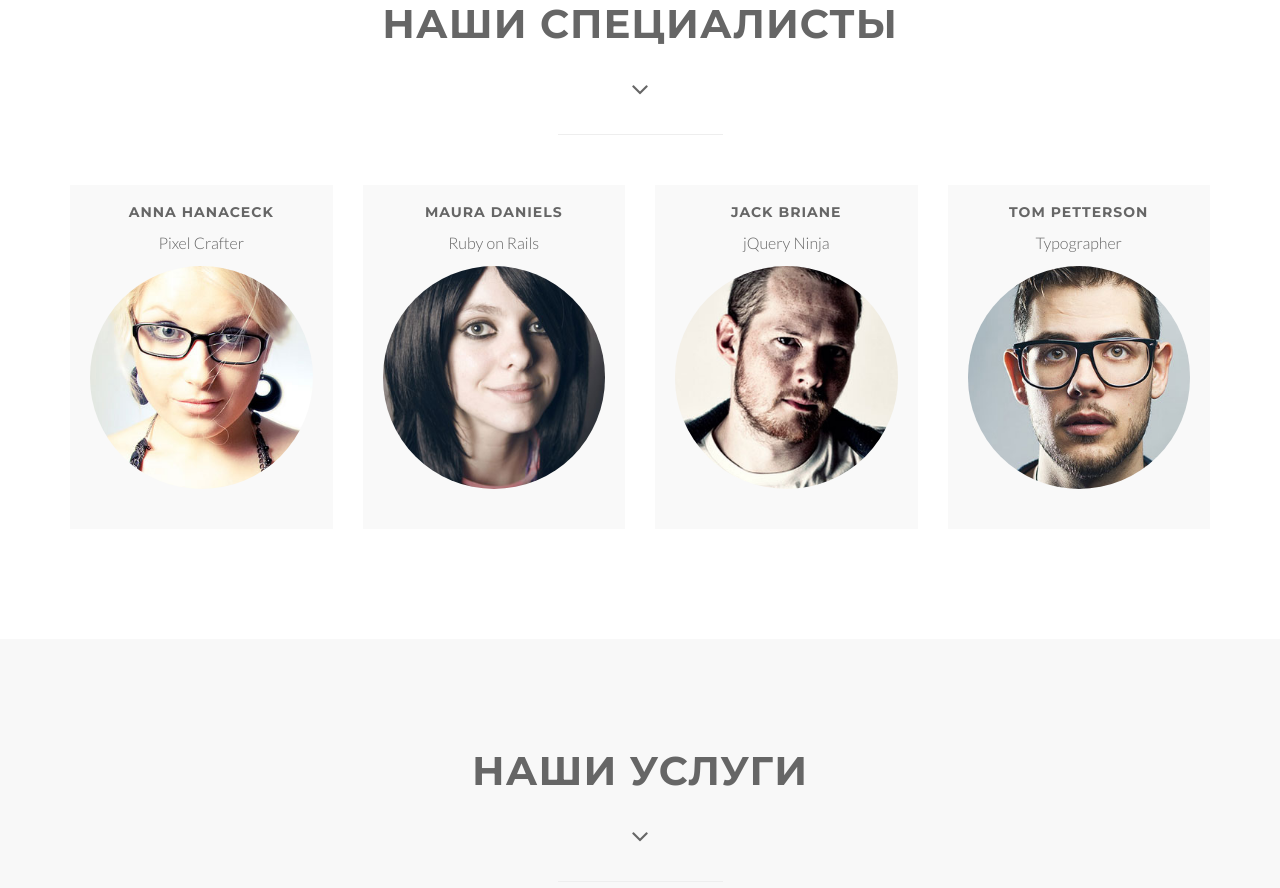
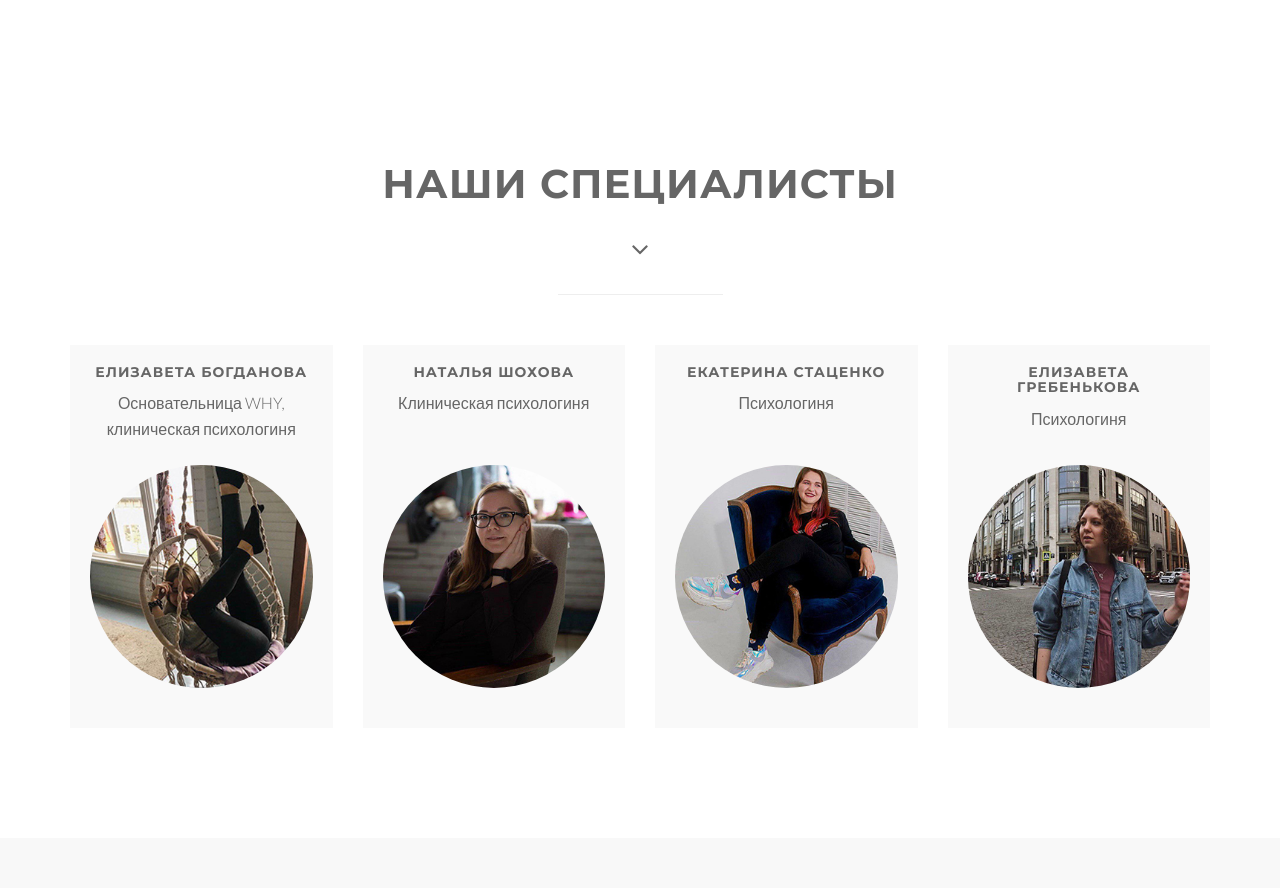
Before and after one commit to BogdanovPD/y-landing, a PHP site: page / in a window 1280 px wide. Shown: the part 2399-3287 px from the top of the page. Run offline with PHP 8.4, Linux system fonts and the light colour scheme.

Commit message:
specialists added

```diff
--- a/color/default.css
+++ b/color/default.css
@@ -6,7 +6,7 @@
 	background: #000;
 }
 
-@media (max-width: 768px) {
+@media (max-width: 1920px) {
   .navbar, .navbar-nav {
 		background: #000 !important;
 	}
@@ -20,7 +20,7 @@
 	}
 
 	.intro {
-		height: 170%;
+		height: 120%;
 	}
 }
 
--- a/css/style.css
+++ b/css/style.css
@@ -330,7 +330,6 @@
 
 .intro .slogan {
 	text-align: center;
-
 }
 
 .intro .page-scroll {
@@ -387,6 +386,10 @@
     font-size: 16px;
 }
 
+.inner-title {
+    height: 100px;
+}
+
 .boxed-grey {
 	background: #f9f9f9;
 	padding: 20px;
@@ -402,6 +405,12 @@
 
 .avatar {
 	margin-bottom: 20px;
+}
+
+.avatar img {
+    margin-left: auto;
+    margin-right: auto;
+    display: block;
 }
 
 .team-social {
--- a/index.html
+++ b/index.html
@@ -143,11 +143,11 @@
     </div>
     <div class="row">
       <div class="wow fadeIn" data-wow-delay="0.2s">
-      <div>
-        <h3 class="about-text">
-          Внутри WHY мы придумали и развиваем проекты:
-        </h3>
-      </div>
+        <div>
+          <h3 class="about-text">
+            Внутри WHY мы придумали и развиваем проекты:
+          </h3>
+        </div>
       </div>
       <div class="col-md-3">
         <div class="wow bounceInRight" data-wow-delay="0.4s">
@@ -215,16 +215,6 @@
         </div>
       </div>
     </div>
-    <!--<ul>-->
-    <!--https://www.pinterest.ru/pin/365002744778200146/-->
-    <!--<li>Бюджетной психологической помощи, где дипломированные специалисты будут помогать людям и постепенно входить в профессию, набираясь профессионального опыта вместе с нами, включая интервизии в команде WHY</li>-->
-    <!--<li>Психологической помощи молодым родителям</li>-->
-    <!--<li>Психологической помощи по вопросам миграции и пре-миграции</li>-->
-    <!--<li>Групповой психотерапии</li>-->
-    <!--</ul>-->
-    <!--<h3 class="about-text">-->
-    <!--Просто нам не все равно.-->
-    <!--</h3>-->
   </div>
 
   </div>
@@ -247,7 +237,10 @@
     </div>
   </div>
   <div class="container">
-
+    <!--Елизавета Богданова, основательница WHY, клиническая психологиня-->
+    <!--Наталья Шохова, клиническая психологиня-->
+    <!--Екатерина Стаценко, психологиня-->
+    <!--Елизавета Гребенькова, психологиня-->
     <div class="row">
       <div class="col-lg-2 col-lg-offset-5">
         <hr class="marginbot-50">
@@ -258,9 +251,11 @@
         <div class="wow bounceInUp" data-wow-delay="0.2s">
           <div class="team boxed-grey">
             <div class="inner">
-              <h5>Anna Hanaceck</h5>
-              <p class="subtitle">Pixel Crafter</p>
-              <div class="avatar"><img src="img/team/1.jpg" alt="" class="img-responsive img-circle" /></div>
+              <div class="inner-title">
+                <h5>Елизавета Богданова</h5>
+                <p class="subtitle">Основательница WHY, клиническая психологиня</p>
+              </div>
+              <div class="avatar"><img src="img/team/liza_founder.jpg" alt="" class="img-responsive img-circle" /></div>
             </div>
           </div>
         </div>
@@ -269,10 +264,11 @@
         <div class="wow bounceInUp" data-wow-delay="0.5s">
           <div class="team boxed-grey">
             <div class="inner">
-              <h5>Maura Daniels</h5>
-              <p class="subtitle">Ruby on Rails</p>
-              <div class="avatar"><img src="img/team/2.jpg" alt="" class="img-responsive img-circle" /></div>
-
+              <div class="inner-title">
+                <h5>Наталья Шохова</h5>
+                <p class="subtitle">Клиническая психологиня</p>
+              </div>
+              <div class="avatar"><img src="img/team/nataly.jpg" alt="" class="img-responsive img-circle" /></div>
             </div>
           </div>
         </div>
@@ -281,10 +277,11 @@
         <div class="wow bounceInUp" data-wow-delay="0.8s">
           <div class="team boxed-grey">
             <div class="inner">
-              <h5>Jack Briane</h5>
-              <p class="subtitle">jQuery Ninja</p>
-              <div class="avatar"><img src="img/team/3.jpg" alt="" class="img-responsive img-circle" /></div>
-
+              <div class="inner-title">
+                <h5>Екатерина Стаценко</h5>
+                <p class="subtitle">Психологиня</p>
+              </div>
+              <div class="avatar"><img src="img/team/katya.jpg" alt="" class="img-responsive img-circle" /></div>
             </div>
           </div>
         </div>
@@ -293,10 +290,11 @@
         <div class="wow bounceInUp" data-wow-delay="1s">
           <div class="team boxed-grey">
             <div class="inner">
-              <h5>Tom Petterson</h5>
-              <p class="subtitle">Typographer</p>
-              <div class="avatar"><img src="img/team/4.jpg" alt="" class="img-responsive img-circle" /></div>
-
+              <div class="inner-title">
+                <h5>Елизавета Гребенькова</h5>
+                <p class="subtitle">Психологиня</p>
+              </div>
+              <div class="avatar"><img src="img/team/liza.jpg" alt="" class="img-responsive img-circle" /></div>
             </div>
           </div>
         </div>
```
Also changed, not shown: img/icons/1.png (deleted), img/icons/2.png (deleted), img/icons/3.png (deleted), img/icons/4.png (deleted), img/icons/5.png (deleted), img/icons/6.png (deleted), img/team/1.jpg (deleted), img/team/2.jpg (deleted), img/team/3.jpg (deleted), img/team/4.jpg (deleted), img/team/katya.jpg (added), img/team/liza.jpg (added), img/team/liza_founder.jpg (added), img/team/nataly.jpg (added).
